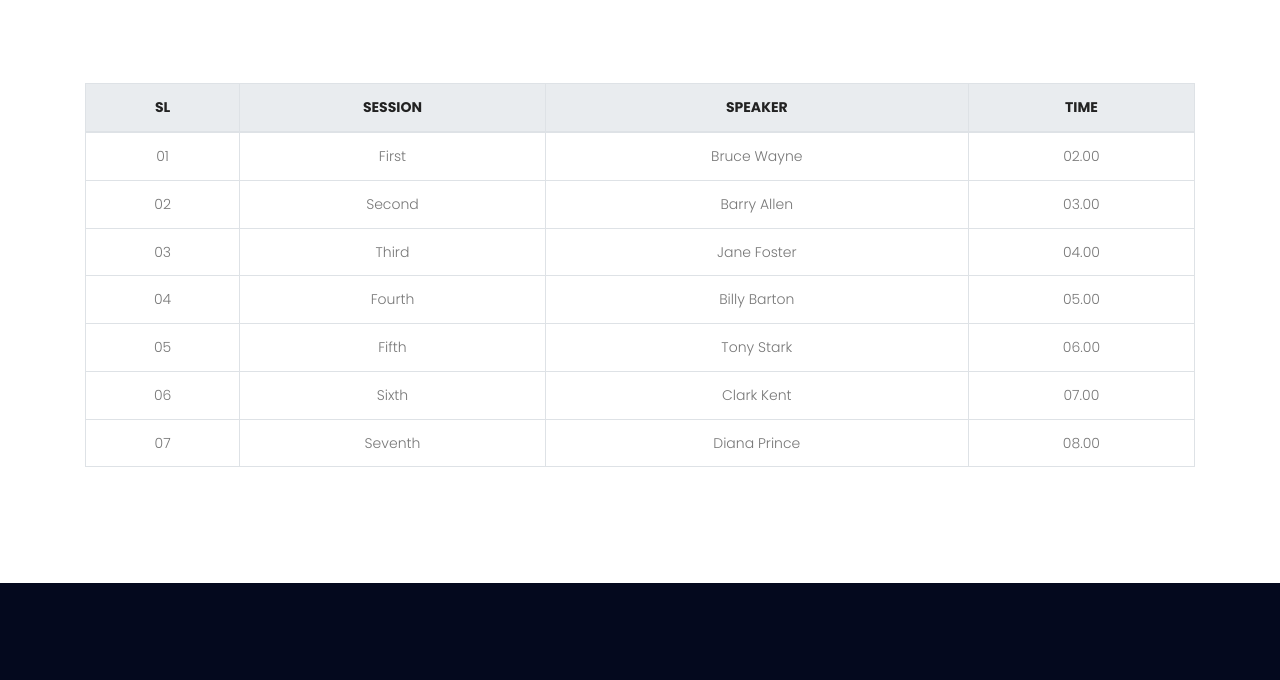
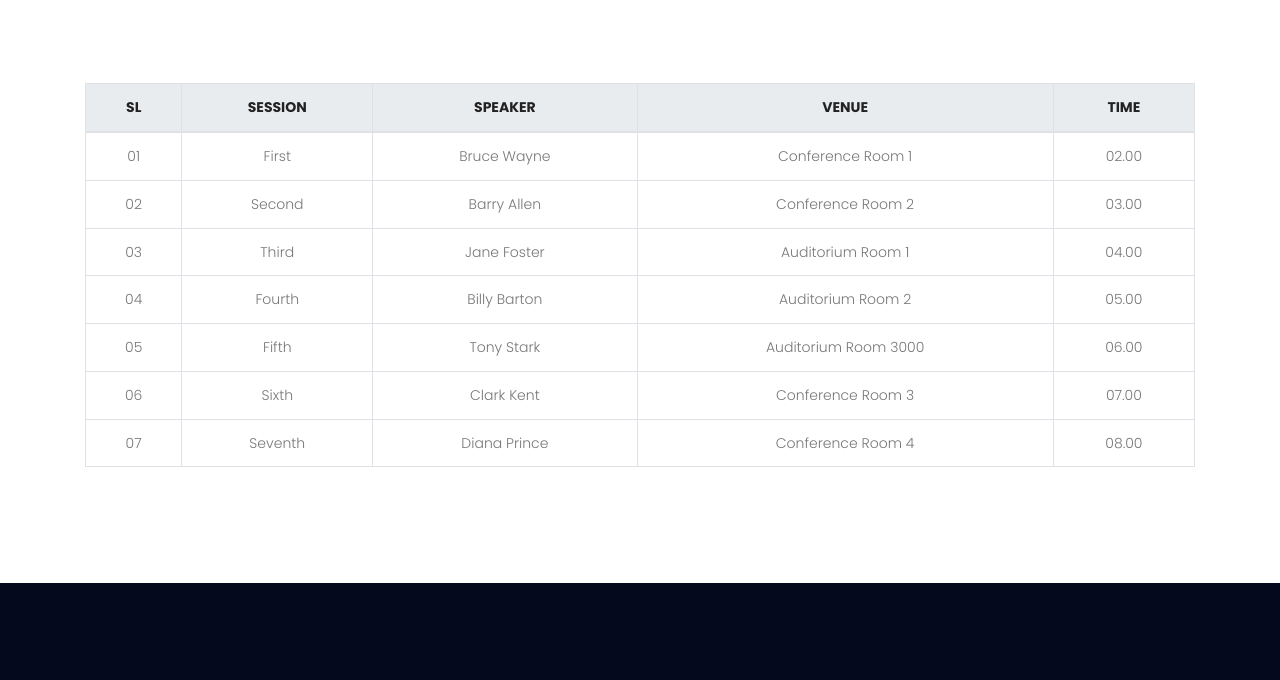
Before and after one commit to guneetsura/conference, a plain HTML site: page index.html in a window 1280 px wide. Shown: the part 1872-2552 px from the top of the page. Drawn offline with nearby package versions, Linux system fonts and the light colour scheme; some packages are replaced by stand-ins of ours; a script that the page names is missing.

Commit message:
webpage conference

```diff
--- a/index.html
+++ b/index.html
@@ -179,6 +179,7 @@
 								      <th class="head" scope="col">sl</th>
 								      <th class="head" scope="col">session</th>
 									  <th class="head" scope="col">speaker</th>
+									  <th class="head" scope="col">venue</th>
 								      <th class="head" scope="col">time</th>
 								    </tr>
 								  </thead>
@@ -187,42 +188,49 @@
 								      <th class="name" scope="row">01</th>
 								      <td>First</td>
 									  <td>Bruce Wayne</td>
+									  <td>Conference Room 1</td>
 								      <td>02.00</td>
 								    </tr>
 								    <tr>
 								      <th class="name" scope="row">02</th>
 								      <td>Second</td>
 									  <td>Barry Allen</td>
+									  <td>Conference Room 2</td>
 								      <td>03.00</td>
 								    </tr>
 								    <tr>
 								      <th class="name" scope="row">03</th>
 								      <td>Third</td>
 									  <td>Jane Foster</td>
+									  <td>Auditorium Room 1</td>
 								      <td>04.00</td>
 								    </tr>
 								    <tr>
 								      <th class="name" scope="row">04</th>
 								      <td>Fourth</td>
 									  <td>Billy Barton</td>
+									  <td>Auditorium Room 2</td>
 								      <td>05.00</td>
 								    </tr>
 								    <tr>
 								      <th class="name" scope="row">05</th>
 								      <td>Fifth</td>
 									  <td>Tony Stark</td>
+									  <td>Auditorium Room 3000</td>
 								      <td>06.00</td>
 								    </tr>
 								    <tr>
 								      <th class="name" scope="row">06</th>
 								      <td>Sixth</td>
 									  <td>Clark Kent</td>
+									  <td>Conference Room 3</td>
 								      <td>07.00</td>
 								    </tr>
 								    <tr>
 								      <th class="name" scope="row">07</th>
 								      <td>Seventh</td>
 									  <td>Diana Prince</td>
+									  <td>Conference Room 4</td>
 								      <td>08.00</td>
 								    </tr>
 								  </tbody>
```
Lines whose indentation alone changed are shown as unchanged.
